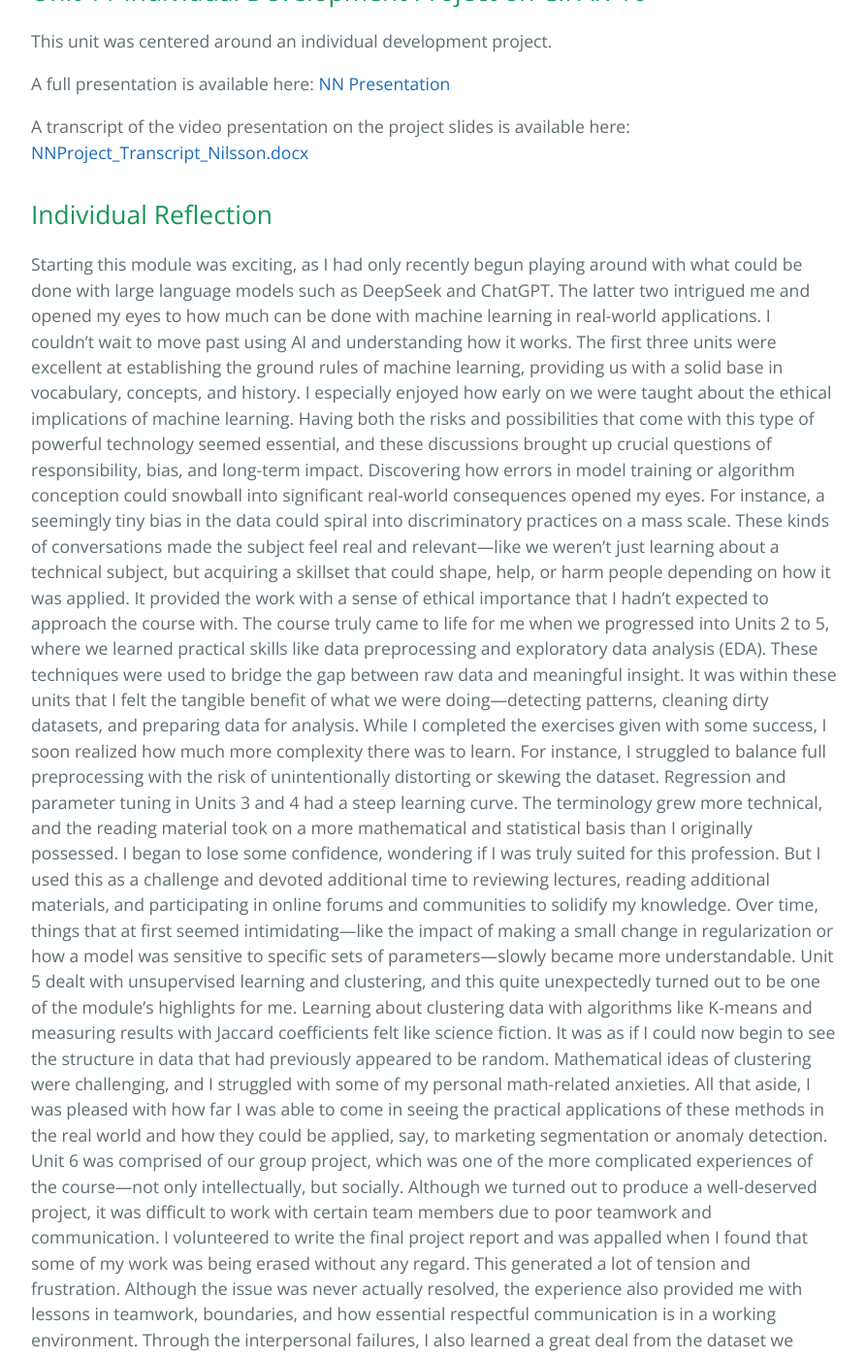
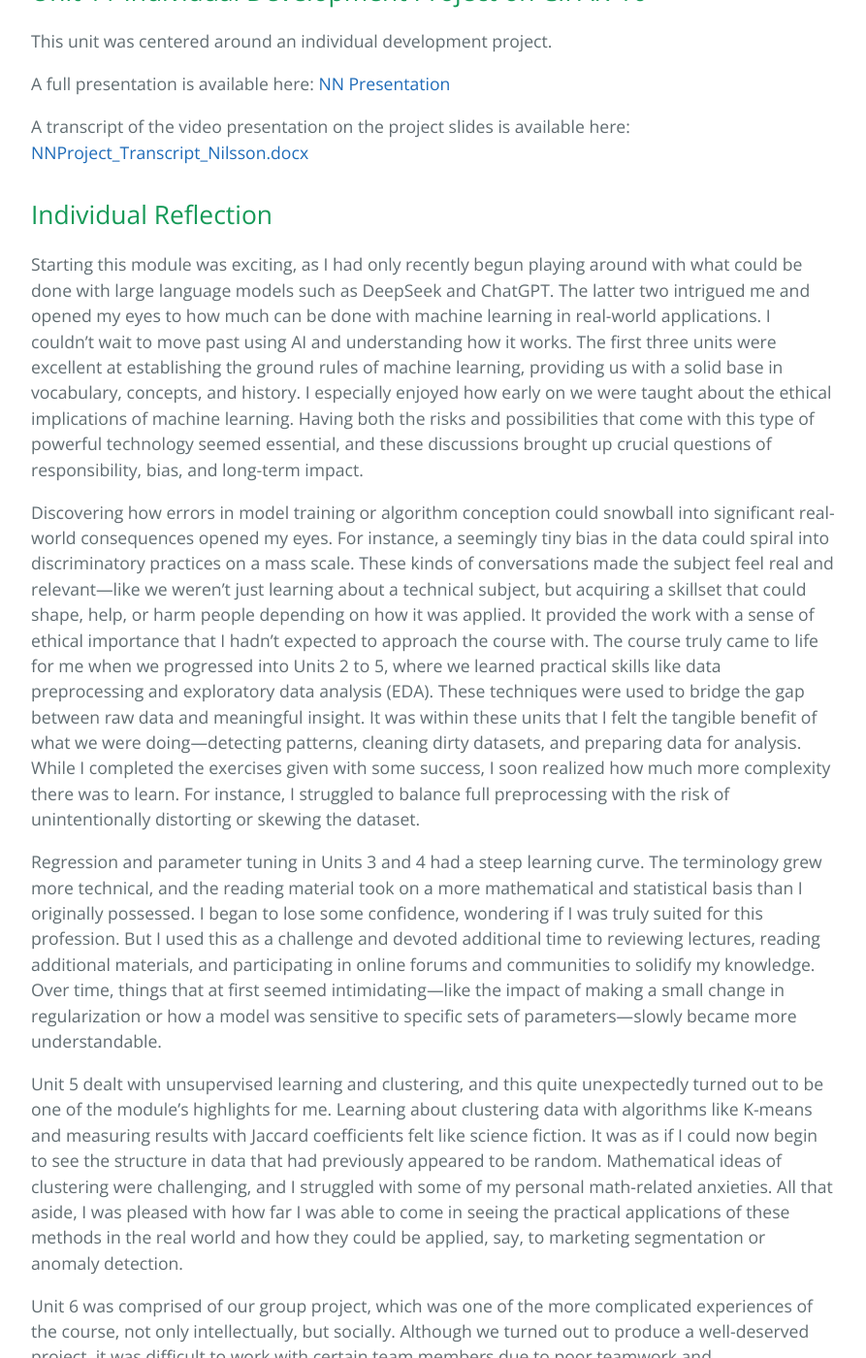
Before and after one commit to matilda-nilsson/matilda-nilsson.github.io, a Jekyll site: the page built from ml.md, in a window 1280 px wide and 1400 px high, scrolled down 5755 px. Shown: the whole window at 97% size, without its empty margins (192-1085 px from the left). Built offline with Jekyll 4.4.1, drawn with Linux system fonts in a browser that asks for light colours; our own code applies the rules of GitHub Pages for plain Markdown files; some of the changed text lies outside the part shown.

Commit message:
Update ml.md

```diff
--- a/ml.md
+++ b/ml.md
@@ -95,14 +95,21 @@ A transcript of the video presentation on the project slides is available here:
 
 ## Individual Reflection <a name="reflection"></a>
 
-Starting this module was exciting, as I had only recently begun playing around with what could be done with large language models such as DeepSeek and ChatGPT. The latter two intrigued me and opened my eyes to how much can be done with machine learning in real-world applications. I couldn't wait to move past using AI and understanding how it works. The first three units were excellent at establishing the ground rules of machine learning, providing us with a solid base in vocabulary, concepts, and history. I especially enjoyed how early on we were taught about the ethical implications of machine learning. Having both the risks and possibilities that come with this type of powerful technology seemed essential, and these discussions brought up crucial questions of responsibility, bias, and long-term impact.
-Discovering how errors in model training or algorithm conception could snowball into significant real-world consequences opened my eyes. For instance, a seemingly tiny bias in the data could spiral into discriminatory practices on a mass scale. These kinds of conversations made the subject feel real and relevant—like we weren't just learning about a technical subject, but acquiring a skillset that could shape, help, or harm people depending on how it was applied. It provided the work with a sense of ethical importance that I hadn't expected to approach the course with.
+  Starting this module was exciting, as I had only recently begun playing around with what could be done with large language models such as DeepSeek and ChatGPT. The latter two intrigued me and opened my eyes to how much can be done with machine learning in real-world applications. I couldn't wait to move past using AI and understanding how it works. The first three units were excellent at establishing the ground rules of machine learning, providing us with a solid base in vocabulary, concepts, and history. I especially enjoyed how early on we were taught about the ethical implications of machine learning. Having both the risks and possibilities that come with this type of powerful technology seemed essential, and these discussions brought up crucial questions of responsibility, bias, and long-term impact.
+
+  Discovering how errors in model training or algorithm conception could snowball into significant real-world consequences opened my eyes. For instance, a seemingly tiny bias in the data could spiral into discriminatory practices on a mass scale. These kinds of conversations made the subject feel real and relevant—like we weren't just learning about a technical subject, but acquiring a skillset that could shape, help, or harm people depending on how it was applied. It provided the work with a sense of ethical importance that I hadn't expected to approach the course with.
 The course truly came to life for me when we progressed into Units 2 to 5, where we learned practical skills like data preprocessing and exploratory data analysis (EDA). These techniques were used to bridge the gap between raw data and meaningful insight. It was within these units that I felt the tangible benefit of what we were doing—detecting patterns, cleaning dirty datasets, and preparing data for analysis. While I completed the exercises given with some success, I soon realized how much more complexity there was to learn. For instance, I struggled to balance full preprocessing with the risk of unintentionally distorting or skewing the dataset.
-Regression and parameter tuning in Units 3 and 4 had a steep learning curve. The terminology grew more technical, and the reading material took on a more mathematical and statistical basis than I originally possessed. I began to lose some confidence, wondering if I was truly suited for this profession. But I used this as a challenge and devoted additional time to reviewing lectures, reading additional materials, and participating in online forums and communities to solidify my knowledge. Over time, things that at first seemed intimidating—like the impact of making a small change in regularization or how a model was sensitive to specific sets of parameters—slowly became more understandable.
-Unit 5 dealt with unsupervised learning and clustering, and this quite unexpectedly turned out to be one of the module's highlights for me. Learning about clustering data with algorithms like K-means and measuring results with Jaccard coefficients felt like science fiction. It was as if I could now begin to see the structure in data that had previously appeared to be random. Mathematical ideas of clustering were challenging, and I struggled with some of my personal math-related anxieties. All that aside, I was pleased with how far I was able to come in seeing the practical applications of these methods in the real world and how they could be applied, say, to marketing segmentation or anomaly detection.
-Unit 6 was comprised of our group project, which was one of the more complicated experiences of the course—not only intellectually, but socially. Although we turned out to produce a well-deserved project, it was difficult to work with certain team members due to poor teamwork and communication. I volunteered to write the final project report and was appalled when I found that some of my work was being erased without any regard. This generated a lot of tension and frustration. Although the issue was never actually resolved, the experience also provided me with lessons in teamwork, boundaries, and how essential respectful communication is in a working environment. Through the interpersonal failures, I also learned a great deal from the dataset we worked on and gained practical experience utilizing the tools and concepts of earlier units.
-The following two units, Units 7 and 8, dealt with artificial neural networks (ANNs) and the mathematics of multilayer perceptrons. I began to feel the weight of my own expectations during these weeks. I wanted to learn everything at the speed of light, but again, the learning curve was too much for me. Fortunately, the hands-on experiments with perceptrons brought a sense of clarity, making the basic concepts concrete by trying them out. Again, there was the question of ethics at issue—this time in terms of the application of ANN to use in predictive policing and medicine. I enjoyed seeing these debates discussed, as it challenged us to not only discuss how a model works, but whether it should work at all.
+
+  Regression and parameter tuning in Units 3 and 4 had a steep learning curve. The terminology grew more technical, and the reading material took on a more mathematical and statistical basis than I originally possessed. I began to lose some confidence, wondering if I was truly suited for this profession. But I used this as a challenge and devoted additional time to reviewing lectures, reading additional materials, and participating in online forums and communities to solidify my knowledge. Over time, things that at first seemed intimidating—like the impact of making a small change in regularization or how a model was sensitive to specific sets of parameters—slowly became more understandable.
+
+  Unit 5 dealt with unsupervised learning and clustering, and this quite unexpectedly turned out to be one of the module's highlights for me. Learning about clustering data with algorithms like K-means and measuring results with Jaccard coefficients felt like science fiction. It was as if I could now begin to see the structure in data that had previously appeared to be random. Mathematical ideas of clustering were challenging, and I struggled with some of my personal math-related anxieties. All that aside, I was pleased with how far I was able to come in seeing the practical applications of these methods in the real world and how they could be applied, say, to marketing segmentation or anomaly detection.
+
+  Unit 6 was comprised of our group project, which was one of the more complicated experiences of the course, not only intellectually, but socially. Although we turned out to produce a well-deserved project, it was difficult to work with certain team members due to poor teamwork and communication. I volunteered to write the final project report and was appalled when I found that some of my work was being erased without any regard. This generated a lot of tension and frustration. Although the issue was never actually resolved, the experience also provided me with lessons in teamwork, boundaries, and how essential respectful communication is in a working environment. Through the interpersonal failures, I also learned a great deal from the dataset we worked on and gained practical experience utilizing the tools and concepts of earlier units.
+
+  The following two units, Units 7 and 8, dealt with artificial neural networks (ANNs) and the mathematics of multilayer perceptrons. I began to feel the weight of my own expectations during these weeks. I wanted to learn everything at the speed of light, but again, the learning curve was too much for me. Fortunately, the hands-on experiments with perceptrons brought a sense of clarity, making the basic concepts concrete by trying them out. Again, there was the question of ethics at issue—this time in terms of the application of ANN to use in predictive policing and medicine. I enjoyed seeing these debates discussed, as it challenged us to not only discuss how a model works, but whether it should work at all.
 Unit 9, on facial recognition technology, was arguably the most impactful personally of the entire course. I had already been amazed by the ease of facial recognition use in everyday life, such as my phone unlocking itself. But this unit opened my eyes to the broader implications—surveillance, privacy invasion, racial profiling, and potential misuse by authorities. It was a tension between my prior experience and new learning, and it altered my perspective significantly.
-Units 10 and 11 covered model evaluation and performance tuning. These were applied to our final individual development project, where we were required to design, train, and tune an object detection model using the CIFAR-10 dataset. For testing purposes, I decided against using pre-trained models but built mine from the ground up. It required many iterations and careful parameter fine-tuning after many iterations for me to ultimately reach an accuracy level of 86% while keeping overfitting to a minimum. It was a very personal achievement, one that was something of a watershed moment when everything learned in preceding modules came together in something I had built myself and could professionally critique.
+
+  Units 10 and 11 covered model evaluation and performance tuning. These were applied to our final individual development project, where we were required to design, train, and tune an object detection model using the CIFAR-10 dataset. For testing purposes, I decided against using pre-trained models but built mine from the ground up. It required many iterations and careful parameter fine-tuning after many iterations for me to ultimately reach an accuracy level of 86% while keeping overfitting to a minimum. It was a very personal achievement, one that was something of a watershed moment when everything learned in preceding modules came together in something I had built myself and could professionally critique.
 As we came to the final unit, I was increasingly interested to find out where the trend for machine learning was heading. I began to read research papers and articles on future trends, from reinforcement learning to AI ethics for generative AI. The latter half of the module was reflective for me. I began to ask not only what I had been studying, but how I might continue to move forward on my own through personal projects, experiments, and further reading.
-In conclusion, this module has offered far more than just technical knowledge. It has pushed me to reflect critically, collaborate under pressure, and develop resilience in the face of self-doubt. I’ve gained a foundational skill set in model development, evaluation, and ethical awareness. But I’ve also realized the importance of lifelong learning in this ever-evolving field. In the future, I will keep building projects for my portfolio, practice my data visualization, and take a refresher mathematics course to solidify my knowledge. I'm looking forward to the future, not only of machine learning, but of where I fit in it.
+
+  In conclusion, this module has offered far more than just technical knowledge. It has pushed me to reflect critically, collaborate under pressure, and develop resilience in the face of self-doubt. I’ve gained a foundational skill set in model development, evaluation, and ethical awareness. But I’ve also realized the importance of lifelong learning in this ever-evolving field. In the future, I will keep building projects for my portfolio, practice my data visualization, and take a refresher mathematics course to solidify my knowledge. I'm looking forward to the future, not only of machine learning, but of where I fit in it.
```
